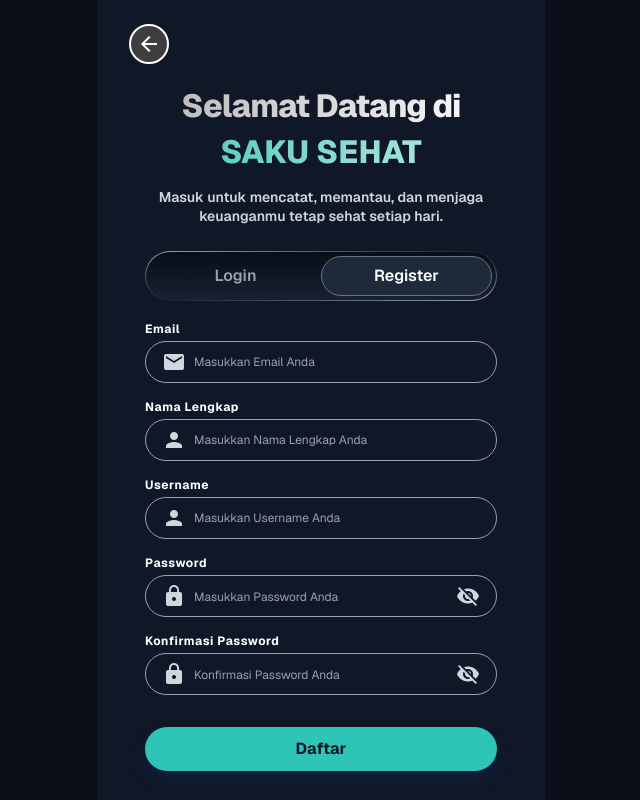
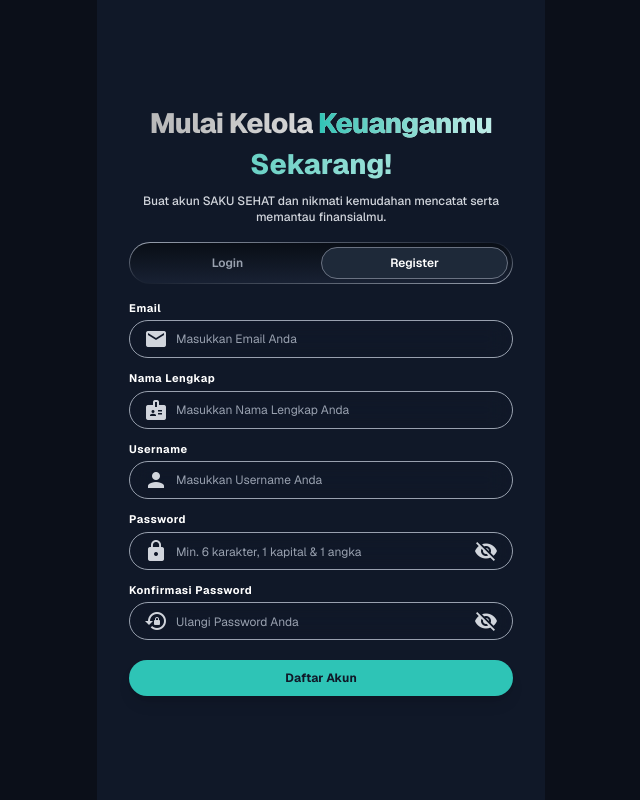
Before and after one commit to aghniyarizky/saku-sehat-frontends, a Next.js app: page / in a window 1280 px wide. Shown: the whole page, without its empty margins (319-959 px from the left). Built offline with nearby package versions, Linux system fonts and the light colour scheme.

Commit message:
update route auth

```diff
--- a/app/page.tsx
+++ b/app/page.tsx
@@ -36,7 +36,7 @@
   const rawStep = searchParams.get("mode") || "register";
 
   let step: StepType = "register";
-  if (rawStep === "dashboard" || rawStep === "dashboard") {
+  if (rawStep === "dashboard") {
     step = "dashboard";
   } else if (rawStep === "transaksi" || rawStep === "transaction") {
     step = "transaksi";
@@ -65,8 +65,23 @@
 
       {step === "register" && (
         <RegisterComponent
-          onRegisterSuccess={(email) => { setRegisteredEmail(email); setStep("otp"); }}
+          onRegisterSuccess={(data: any) => {
+            const emailStr = typeof data === "string" ? data : data.email;
+            setRegisteredEmail(emailStr);
+            setStep("otp");
+          }}
           onSwitchToLogin={() => setStep("login")}
+        />
+      )}
+
+      {step === "login" && (
+        <LoginPage
+          onSwitchToRegister={() => setStep("register")}
+          onLoginSuccess={(data: any) => {
+            const emailStr = typeof data === "string" ? data : data.email;
+            if (emailStr) setRegisteredEmail(emailStr);
+            setStep("otp");
+          }}
         />
       )}
 
@@ -90,22 +105,13 @@
       {step === "condition" && (
         <ConditionComponent
           email={registeredEmail}
-          onNext={() => setStep("login")}
-          onSkip={() => setStep("login")}
+          onNext={() => setStep("dashboard")}
+          onSkip={() => setStep("dashboard")}
           onSwitchToProfileAuth={() => setStep("profile")}
         />
       )}
 
-      {step === "login" && (
-        <LoginPage
-          onSwitchToRegister={() => setStep("register")}
-          onLoginSuccess={() => setStep("dashboard")}
-        />
-      )}
-
-      {step === "dashboard" && (
-        <Dashboard />
-      )}
+      {step === "dashboard" && <Dashboard />}
 
       {step === "transaksi" && (
         <Transaksi
--- a/components/auth/login.tsx
+++ b/components/auth/login.tsx
@@ -5,15 +5,15 @@
 
 interface LoginProps {
   onSwitchToRegister: () => void;
-  onLoginSuccess?: () => void;
 }
 
-export default function LoginPage({ onSwitchToRegister, onLoginSuccess }: LoginProps) {
+export default function LoginPage({ onSwitchToRegister }: LoginProps) {
   const [formData, setFormData] = useState({
     identifier: "",
     password: "",
   });
 
+  const [error, setError] = useState("");
   const [loading, setLoading] = useState(false);
   const [success, setSuccess] = useState(false);
   const [showPassword, setShowPassword] = useState(false);
@@ -27,20 +27,55 @@
     });
   };
 
-  const handleSubmit = (e: React.FormEvent) => {
+  const handleSubmit = async (e: React.FormEvent) => {
     e.preventDefault();
+    setError("");
+    setSuccess(false);
     setLoading(true);
 
-    setTimeout(() => {
-      setLoading(false);
+    try {
+      const response = await fetch(`${process.env.NEXT_PUBLIC_API_URL}/api/auth/login`, {
+        method: "POST",
+        headers: {
+          "Content-Type": "application/json",
+        },
+        body: JSON.stringify({
+          identifier: formData.identifier,
+          password: formData.password,
+        }),
+      });
+
+      const teksResponse = await response.text();
+
+      if (!response.ok) {
+        console.error("ISI ERROR LOGIN DARI SERVER:", teksResponse);
+        try {
+          const parsedError = JSON.parse(teksResponse);
+          throw new Error(parsedError.message || "Gagal masuk.");
+        } catch {
+          throw new Error("Terjadi kesalahan pada server backend.");
+        }
+      }
+
+      const resData = JSON.parse(teksResponse);
       setSuccess(true);
 
-      localStorage.setItem("token", "dummy-dev-token-12345");
+      if (resData.data) {
+        localStorage.setItem("token", resData.data);
+      }
 
-      if (onLoginSuccess) {
-        onLoginSuccess();
-      }
-    }, 500);
+      console.log("Login Sukses, Token:", resData.data);
+      setFormData({ identifier: "", password: "" });
+
+      setTimeout(() => {
+        window.location.href = "/dashboard";
+      }, 1500);
+
+    } catch (err: any) {
+      setError(err.message);
+    } finally {
+      setLoading(false);
+    }
   };
 
   return (
@@ -109,6 +144,11 @@
               </div>
             </div>
 
+            {error && (
+              <div className="p-3 mb-4 text-sm text-red-400 bg-red-950/40 border border-red-900 rounded-xl backdrop-blur-sm">
+                {error}
+              </div>
+            )}
             {success && (
               <div className="p-3 mb-4 text-sm text-emerald-400 bg-emerald-950/40 border border-emerald-900 rounded-xl backdrop-blur-sm">
                 Login berhasil! Mengalihkan...
@@ -162,6 +202,7 @@
                 </div>
               </div>
 
+              {/* Checkbox Ingat Saya & Lupa Password */}
               <div className="flex items-center justify-between font-urbanist">
                 <label className="flex items-center gap-2 text-xs text-gray-300 cursor-pointer select-none">
                   <input
@@ -177,6 +218,7 @@
                 </a>
               </div>
 
+              {/* Submit Button */}
               <button
                 type="submit"
                 disabled={loading}
--- a/components/auth/register.tsx
+++ b/components/auth/register.tsx
@@ -4,36 +4,42 @@
 import 'material-icons/iconfont/material-icons.css';
 
 interface RegisterProps {
-  onRegisterSuccess: (email: string) => void;
   onSwitchToLogin: () => void;
+  onRegisterSuccess?: (email: string) => void;
 }
 
-export default function RegisterComponent({ onRegisterSuccess, onSwitchToLogin }: RegisterProps) {
+export default function RegisterComponent({ onSwitchToLogin, onRegisterSuccess }: RegisterProps) {
   const [formData, setFormData] = useState({
-    name: "",
+    fullName: "",
+    email: "",
     username: "",
-    email: "",
     password: "",
     confirmPassword: "",
   });
 
   const [error, setError] = useState("");
   const [loading, setLoading] = useState(false);
+  const [success, setSuccess] = useState(false);
   const [showPassword, setShowPassword] = useState(false);
   const [showConfirmPassword, setShowConfirmPassword] = useState(false);
 
   const isLogin = false;
 
   const handleChange = (e: React.ChangeEvent<HTMLInputElement>) => {
-    setFormData({ ...formData, [e.target.name]: e.target.value });
+    if (error) setError("");
+    setFormData({
+      ...formData,
+      [e.target.name]: e.target.value,
+    });
   };
 
   const handleSubmit = async (e: React.FormEvent) => {
     e.preventDefault();
     setError("");
+    setSuccess(false);
 
     if (formData.password !== formData.confirmPassword) {
-      setError("Password dan Konfirmasi Password tidak cocok!");
+      setError("Password dan Konfirmasi Password tidak cocok.");
       return;
     }
 
@@ -42,9 +48,11 @@
     try {
       const response = await fetch(`${process.env.NEXT_PUBLIC_API_URL}/api/auth/register`, {
         method: "POST",
-        headers: { "Content-Type": "application/json" },
+        headers: {
+          "Content-Type": "application/json",
+        },
         body: JSON.stringify({
-          fullName: formData.name,
+          fullName: formData.fullName,
           username: formData.username,
           email: formData.email,
           password: formData.password,
@@ -52,13 +60,34 @@
         }),
       });
 
-      const resData = await response.json();
+      const teksResponse = await response.text();
 
       if (!response.ok) {
-        throw new Error(resData.error || resData.message || "Gagal mendaftar.");
+        try {
+          const parsedError = JSON.parse(teksResponse);
+          throw new Error(parsedError.error || parsedError.message || "Pendaftaran gagal.");
+        } catch {
+          throw new Error("Terjadi kesalahan pada server backend.");
+        }
       }
 
-      onRegisterSuccess(formData.email);
+      setSuccess(true);
+      const userEmail = formData.email;
+
+      setFormData({
+        fullName: "",
+        email: "",
+        username: "",
+        password: "",
+        confirmPassword: "",
+      });
+
+      setTimeout(() => {
+        if (onRegisterSuccess) {
+          onRegisterSuccess(userEmail);
+        }
+      }, 1000);
+
     } catch (err: any) {
       setError(err.message);
     } finally {
@@ -67,32 +96,25 @@
   };
 
   return (
-    <div className="w-full min-h-screen px-8 py-12 flex flex-col justify-center bg-[#101828] relative overflow-hidden">
+    <div className="w-full min-h-screen px-8 py-8 flex flex-col justify-center bg-[#101828] relative overflow-y-auto">
+      <div className="w-full max-w-md mx-auto my-auto">
 
-      <div className="absolute top-6 left-0 right-0 w-full px-8">
-        <div className="w-full">
-          <div className="w-10 mb-5">
-            <div
-              className="flex items-center justify-center w-full aspect-square bg-[#3E3E3E] rounded-full border-2 border-white cursor-pointer hover:bg-gray-700 transition-colors"
-              onClick={onSwitchToLogin}
-            >
-              <span className="material-icons text-lg text-white">arrow_back</span>
-            </div>
-          </div>
-
-          <h2 className="bg-linear-to-r from-[#B4B4B5] to-white bg-clip-text text-transparent text-[32px] font-extrabold tracking-tight text-center leading-snug">
-            Selamat Datang di
+        <h2 className="bg-linear-to-r from-[#B4B4B5] to-white bg-clip-text text-transparent text-[28px] font-extrabold tracking-tight text-center leading-snug">
+          Mulai Kelola{" "}
+          <span className="bg-linear-to-r from-[#2EC4B6] to-[#BEEDE8] bg-clip-text text-transparent text-[28px] font-extrabold text-center">
+            Keuanganmu
+          </span>
         </h2>
-          <h2 className="bg-linear-to-r from-[#2EC4B6] to-[#BEEDE8] bg-clip-text text-transparent text-[32px] font-extrabold text-center">
-            SAKU SEHAT
+        <h2 className="bg-linear-to-r from-[#2EC4B6] to-[#BEEDE8] bg-clip-text text-transparent text-[28px] font-extrabold text-center">
+          Sekarang!
         </h2>
 
-          <p className="text-sm mt-3 text-gray-300 font-semibold text-center leading-snug">
-            Masuk untuk mencatat, memantau, dan menjaga keuanganmu tetap sehat setiap hari.
+        <p className="text-xs mt-2 text-gray-300 font-medium text-center leading-snug">
+          Buat akun SAKU SEHAT dan nikmati kemudahan mencatat serta memantau finansialmu.
         </p>
 
-          <div className="p-4">
-            <div className="w-full bg-linear-to-tr from-transparent via-gray-400 to-transparent rounded-full p-px mb-5 mt-2">
+        <div className="mt-4">
+          <div className="w-full bg-linear-to-tr from-transparent via-gray-400 to-transparent rounded-full p-px mb-4">
             <div className="relative w-full bg-linear-to-b from-[#090e16] to-[#182133] rounded-full p-1 text-white overflow-hidden">
 
               <div
@@ -101,14 +123,12 @@
                 }`}
               />
 
-                <div className="relative flex flex-row items-center w-full z-10">
+              <div className="relative flex flex-row items-center w-full z-10 text-xs">
                 <div className="w-1/2">
                   <button
                     type="button"
                     onClick={onSwitchToLogin}
-                      className={`w-full text-center py-2 font-semibold transition-colors duration-300 cursor-pointer ${
-                        isLogin ? "text-white" : "text-gray-400 hover:text-white"
-                      }`}
+                    className="w-full text-center py-2 font-semibold text-gray-400 hover:text-white transition-colors cursor-pointer"
                   >
                     Login
                   </button>
@@ -117,9 +137,7 @@
                 <div className="w-1/2">
                   <button
                     type="button"
-                      className={`w-full text-center py-2 font-semibold transition-colors duration-300 cursor-pointer ${
-                        !isLogin ? "text-white" : "text-gray-400 hover:text-white"
-                      }`}
+                    className="w-full text-center py-2 font-semibold text-white transition-colors cursor-pointer"
                   >
                     Register
                   </button>
@@ -130,16 +148,21 @@
           </div>
 
           {error && (
-              <div className="p-3 mb-5 text-sm text-red-400 bg-red-950/40 border border-red-900 rounded-xl backdrop-blur-sm">
+            <div className="p-2.5 mb-3 text-xs text-red-400 bg-red-950/40 border border-red-900 rounded-xl backdrop-blur-sm">
               {error}
             </div>
           )}
+          {success && (
+            <div className="p-2.5 mb-3 text-xs text-emerald-400 bg-emerald-950/40 border border-emerald-900 rounded-xl backdrop-blur-sm">
+              Registrasi berhasil! Mengalihkan ke verifikasi OTP...
+            </div>
+          )}
 
-            <form onSubmit={handleSubmit} className="flex flex-col gap-4">
+          <form onSubmit={handleSubmit} className="flex flex-col gap-3">
             <div className="flex flex-col gap-1">
-                <label className="text-xs font-bold tracking-wider text-white">Email</label>
-                <div className="flex items-center gap-2 px-4 py-2 rounded-full border border-gray-400 backdrop-blur-md focus-within:ring-2 focus-within:ring-blue-500 focus-within:border-transparent transition-all">
-                  <span className="material-icons text-gray-300 text-sm select-none"> email </span>
+              <label className="text-[11px] font-bold tracking-wider text-white">Email</label>
+              <div className="flex items-center gap-2 px-3.5 py-1.5 rounded-full border border-gray-400 backdrop-blur-md focus-within:ring-2 focus-within:ring-[#2EC4B6] focus-within:border-transparent transition-all">
+                <span className="material-icons text-gray-300 text-sm select-none">email</span>
                 <input
                   type="email"
                   name="email"
@@ -151,15 +174,14 @@
                 />
               </div>
             </div>
-
             <div className="flex flex-col gap-1">
-                <label className="text-xs font-bold tracking-wider text-white">Nama Lengkap</label>
-                <div className="flex items-center gap-2 px-4 py-2 rounded-full border border-gray-400 backdrop-blur-md focus-within:ring-2 focus-within:ring-blue-500 focus-within:border-transparent transition-all">
-                  <span className="material-icons text-gray-300 text-sm select-none"> person </span>
+              <label className="text-[11px] font-bold tracking-wider text-white">Nama Lengkap</label>
+              <div className="flex items-center gap-2 px-3.5 py-1.5 rounded-full border border-gray-400 backdrop-blur-md focus-within:ring-2 focus-within:ring-[#2EC4B6] focus-within:border-transparent transition-all">
+                <span className="material-icons text-gray-300 text-sm select-none">badge</span>
                 <input
                   type="text"
-                    name="name"
-                    value={formData.name}
+                  name="fullName"
+                  value={formData.fullName}
                   onChange={handleChange}
                   placeholder="Masukkan Nama Lengkap Anda"
                   className="w-full bg-transparent text-xs text-white placeholder-gray-400 focus:outline-none"
@@ -169,9 +191,9 @@
             </div>
 
             <div className="flex flex-col gap-1">
-                <label className="text-xs font-bold tracking-wider text-white">Username</label>
-                <div className="flex items-center gap-2 px-4 py-2 rounded-full border border-gray-400 backdrop-blur-md focus-within:ring-2 focus-within:ring-blue-500 focus-within:border-transparent transition-all">
-                  <span className="material-icons text-gray-300 text-sm select-none"> person </span>
+              <label className="text-[11px] font-bold tracking-wider text-white">Username</label>
+              <div className="flex items-center gap-2 px-3.5 py-1.5 rounded-full border border-gray-400 backdrop-blur-md focus-within:ring-2 focus-within:ring-[#2EC4B6] focus-within:border-transparent transition-all">
+                <span className="material-icons text-gray-300 text-sm select-none">person</span>
                 <input
                   type="text"
                   name="username"
@@ -185,15 +207,15 @@
             </div>
 
             <div className="flex flex-col gap-1">
-                <label className="text-xs font-bold tracking-wider text-white">Password</label>
-                <div className="flex items-center gap-2 px-4 py-2 rounded-full border border-gray-400 backdrop-blur-md focus-within:ring-2 focus-within:ring-blue-500 focus-within:border-transparent transition-all">
-                  <span className="material-icons text-gray-300 text-sm select-none"> lock </span>
+              <label className="text-[11px] font-bold tracking-wider text-white">Password</label>
+              <div className="flex items-center gap-2 px-3.5 py-1.5 rounded-full border border-gray-400 backdrop-blur-md focus-within:ring-2 focus-within:ring-[#2EC4B6] focus-within:border-transparent transition-all">
+                <span className="material-icons text-gray-300 text-sm select-none">lock</span>
                 <input
                   type={showPassword ? "text" : "password"}
                   name="password"
                   value={formData.password}
                   onChange={handleChange}
-                    placeholder="Masukkan Password Anda"
+                  placeholder="Min. 6 karakter, 1 kapital & 1 angka"
                   className={`w-full bg-transparent text-white placeholder-gray-400 focus:outline-none placeholder:text-xs ${
                     showPassword
                       ? "text-xs tracking-normal"
@@ -214,15 +236,15 @@
             </div>
 
             <div className="flex flex-col gap-1">
-                <label className="text-xs font-bold tracking-wider text-white">Konfirmasi Password</label>
-                <div className="flex items-center gap-2 px-4 py-2 rounded-full border border-gray-400 backdrop-blur-md focus-within:ring-2 focus-within:ring-blue-500 focus-within:border-transparent transition-all">
-                  <span className="material-icons text-gray-300 text-sm select-none"> lock </span>
+              <label className="text-[11px] font-bold tracking-wider text-white">Konfirmasi Password</label>
+              <div className="flex items-center gap-2 px-3.5 py-1.5 rounded-full border border-gray-400 backdrop-blur-md focus-within:ring-2 focus-within:ring-[#2EC4B6] focus-within:border-transparent transition-all">
+                <span className="material-icons text-gray-300 text-sm select-none">lock_reset</span>
                 <input
                   type={showConfirmPassword ? "text" : "password"}
                   name="confirmPassword"
                   value={formData.confirmPassword}
                   onChange={handleChange}
-                    placeholder="Konfirmasi Password Anda"
+                  placeholder="Ulangi Password Anda"
                   className={`w-full bg-transparent text-white placeholder-gray-400 focus:outline-none placeholder:text-xs ${
                     showConfirmPassword
                       ? "text-xs tracking-normal"
@@ -245,12 +267,12 @@
             <button
               type="submit"
               disabled={loading}
-                className="w-full py-2.5 mt-4 bg-[#2EC4B6] hover:bg-[#23a89b] text-[#101828] font-bold rounded-full shadow-lg shadow-blue-950/50 transition-all active:scale-[0.98] cursor-pointer disabled:bg-gray-600"
+              className="w-full py-2.5 mt-2 bg-[#2EC4B6] hover:bg-[#23a89b] text-[#101828] text-xs font-bold rounded-full shadow-lg transition-all active:scale-[0.98] cursor-pointer disabled:bg-gray-600"
             >
-                {loading ? "Memproses..." : "Daftar"}
+              {loading ? "Memproses..." : "Daftar Akun"}
             </button>
+
           </form>
-          </div>
         </div>
       </div>
     </div>
```
Lines whose indentation alone changed are shown as unchanged.
